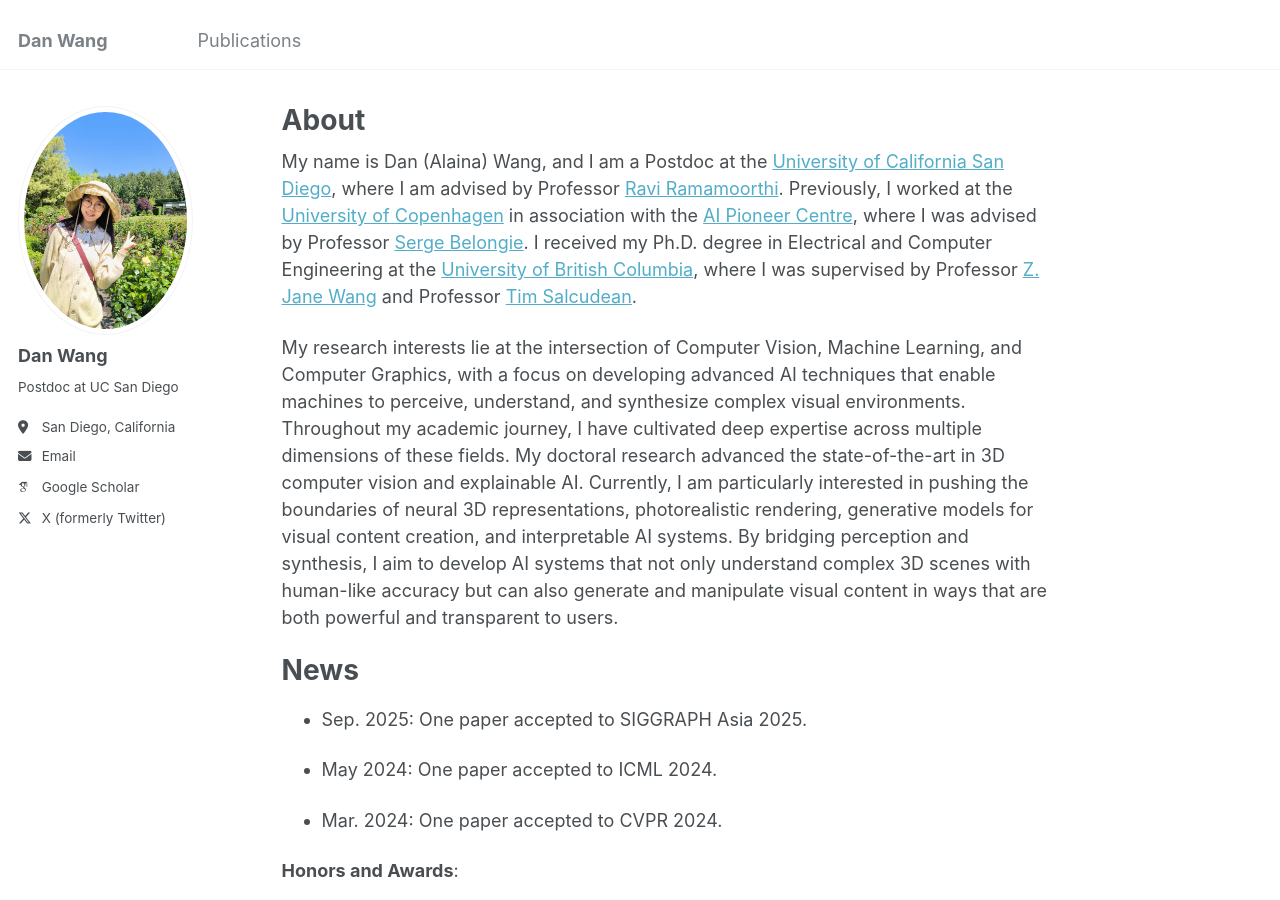
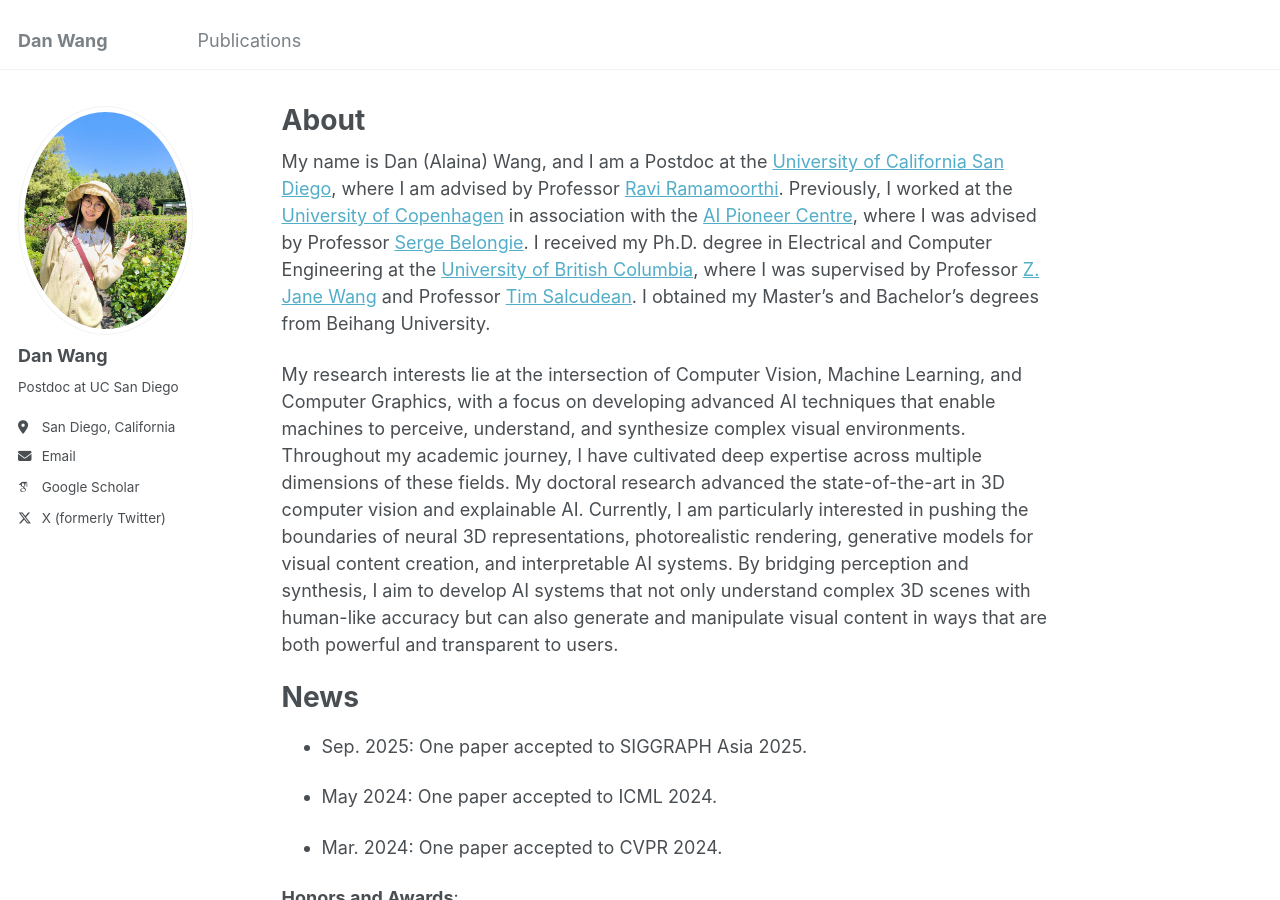
Before and after one commit to danalaina/danalaina.github.io, a Jekyll site: the page built from _pages/about.md, in a window 1280 px wide and 900 px high. Built offline with Jekyll 4.4.1, drawn with Linux system fonts in a browser that asks for light colours; some web fonts are replaced.

Commit message:
update 10.28.25

```diff
--- a/_pages/about.md
+++ b/_pages/about.md
@@ -7,7 +7,7 @@ redirect_from:
   - /about.html
 ---
 
-My name is Dan (Alaina) Wang, and I am a Postdoc at the [University of California San Diego](https://cse.ucsd.edu/), where I am advised by Professor [Ravi Ramamoorthi](https://cseweb.ucsd.edu/~ravir/). Previously, I worked at the [University of Copenhagen](https://www.ku.dk/english/) in association with the [AI Pioneer Centre](https://www.aicentre.dk/), where I was advised by Professor [Serge Belongie](https://www.belongielab.org/). I received my Ph.D. degree in Electrical and Computer Engineering at the [University of British Columbia](https://www.ubc.ca/), where I was supervised by Professor [Z. Jane Wang](https://people.ece.ubc.ca/~zjanew/) and Professor [Tim Salcudean](https://bmiai.ubc.ca/people/tim-salcudean).
+My name is Dan (Alaina) Wang, and I am a Postdoc at the [University of California San Diego](https://cse.ucsd.edu/), where I am advised by Professor [Ravi Ramamoorthi](https://cseweb.ucsd.edu/~ravir/). Previously, I worked at the [University of Copenhagen](https://www.ku.dk/english/) in association with the [AI Pioneer Centre](https://www.aicentre.dk/), where I was advised by Professor [Serge Belongie](https://www.belongielab.org/). I received my Ph.D. degree in Electrical and Computer Engineering at the [University of British Columbia](https://www.ubc.ca/), where I was supervised by Professor [Z. Jane Wang](https://people.ece.ubc.ca/~zjanew/) and Professor [Tim Salcudean](https://bmiai.ubc.ca/people/tim-salcudean). I obtained my Master's and Bachelor's degrees from Beihang University.
 
 <!-- My research interests lie at the intersection of Computer Vision, Machine Learning, and Computer Graphics, with a focus on developing advanced AI techniques to enhance machine perception of the surrounding environment. Throughout my academic journey, I have cultivated expertise in various aspects of these fields. My Ph.D. research centered on 3D computer vision and explainable AI, building upon my master's work in remote sensing and computer vision. Currently, I am particularly interested in exploring cutting-edge topics such as 3D representation and rendering, generative models, and further advancements in explainable AI. By integrating these areas, I aim to contribute to the development of more sophisticated and interpretable AI systems capable of understanding and interacting with complex visual environments. -->
 
```
